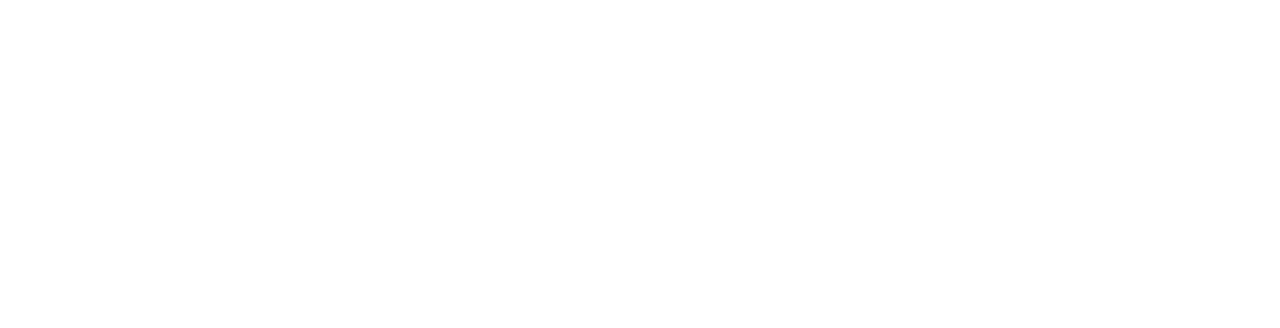
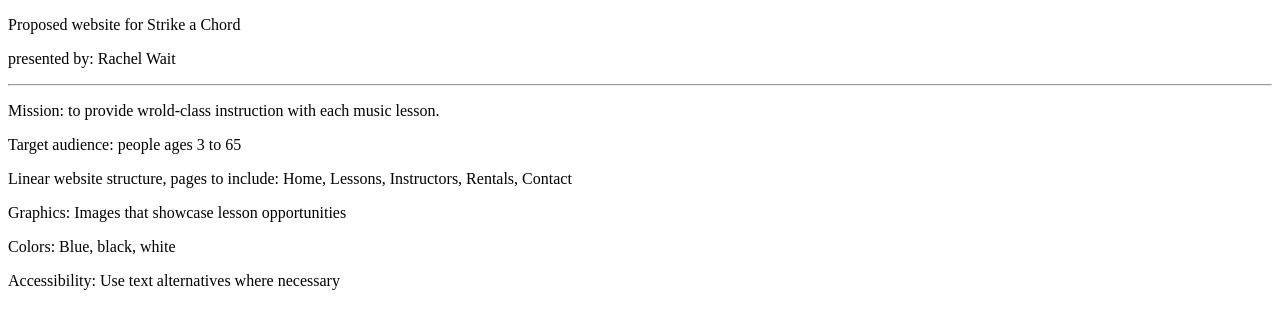
Before and after one commit to 144Sp23/ch1lab1-Rachelsworld, a plain HTML site: page plan.html in a window 1280 px wide. Drawn offline with Linux system fonts and the light colour scheme.

Commit message:
Add files via upload

```diff
--- a/plan.html
+++ b/plan.html
@@ -1,9 +1,27 @@
 <!DOCTYPE html>
+<html lang="en">
+
 <head>
-<title>Pacific Trails Resort</title>
-<meta charset="utf-8">
+    <title>Strike a Chord</title>
+    <meta charset="utf-8">
 </head>
+
 <body>
+    <p>Proposed website for Strike a Chord</p>
+    <p>presented by: Rachel Wait</p>
+    <hr>
 
+    <p>Mission: to provide wrold-class instruction with each music lesson.</p>
+
+    <p>Target audience: people ages 3 to 65</p>
+
+    <p>Linear website structure, pages to include: Home, Lessons, Instructors, Rentals, Contact</p>
+
+    <p>Graphics: Images that showcase lesson opportunities</p>
+
+    <p>Colors: Blue, black, white</p>
+
+    <p>Accessibility: Use text alternatives where necessary</p>
 </body>
+
 </html>
```
